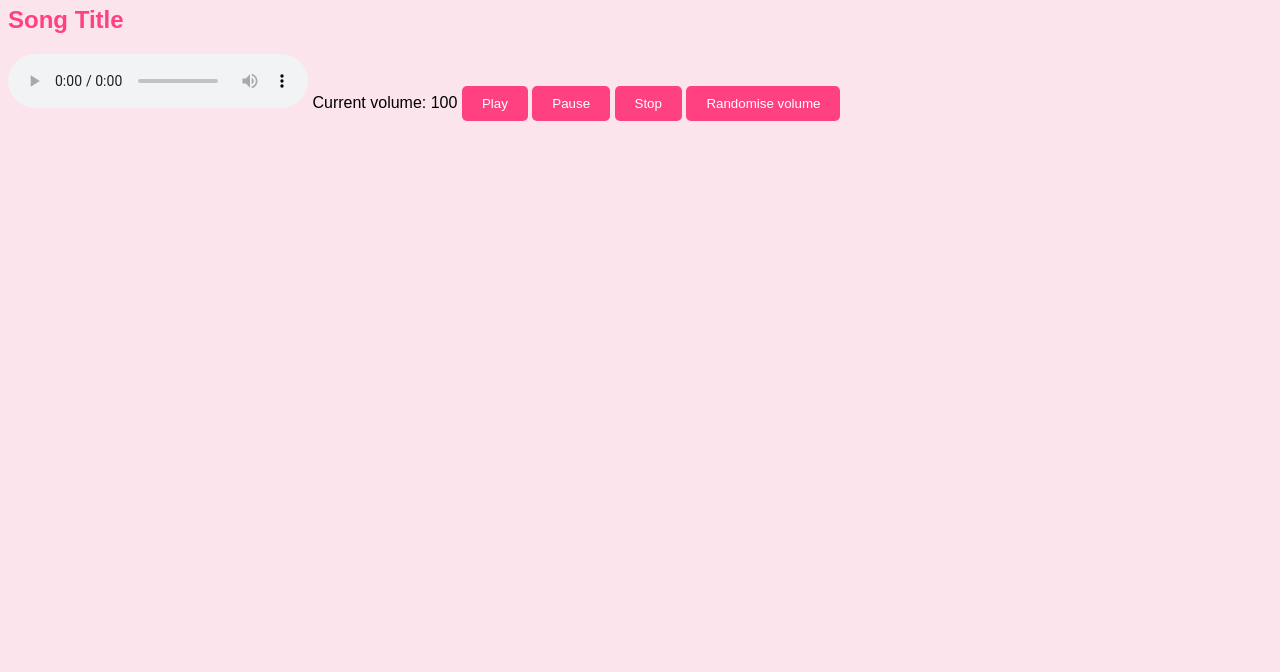
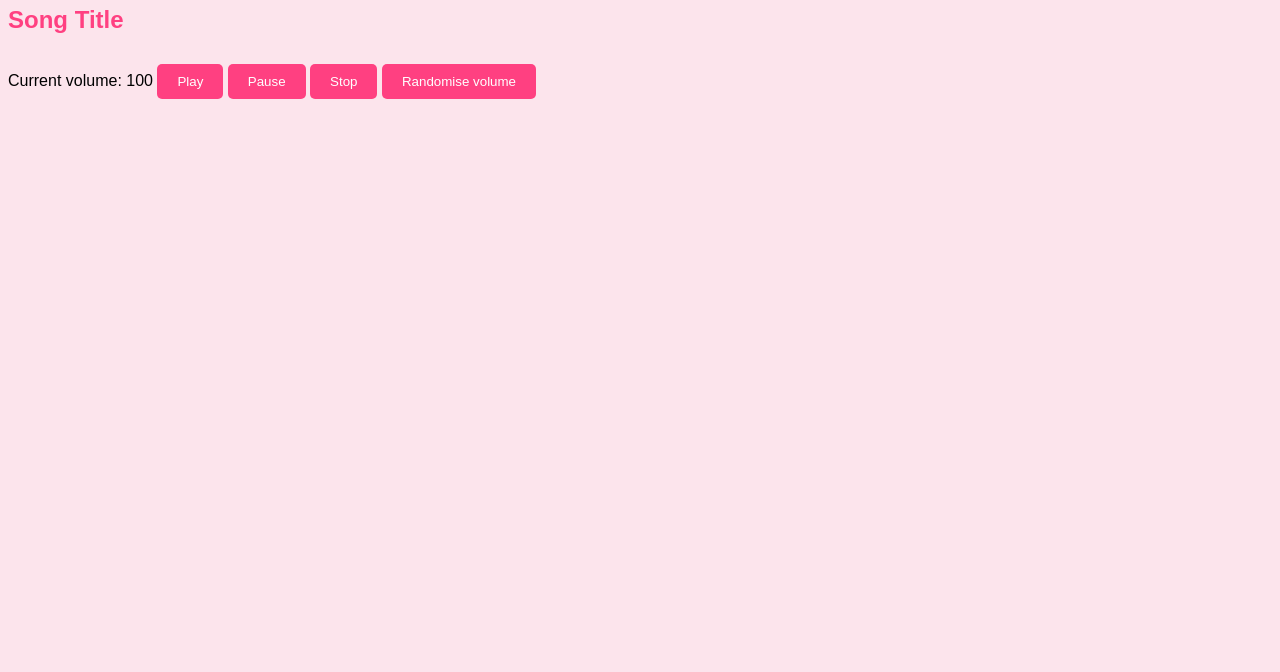
Before and after one commit to Hsien-Heng-Lie/Bad-Volume-Sliders, a website: page client/song.html in a window 1280 px wide. Shown: the part 128-800 px from the top of the page. Drawn offline with Linux system fonts and the light colour scheme.

Commit message:
disabled default audio controls

```diff
--- a/client/song.html
+++ b/client/song.html
@@ -19,7 +19,7 @@
   <h1>Song Details</h1>
   <h2 id="songTitle">Song Title</h2>
 
-  <audio controls id="audioPlayer">
+  <audio id="audioPlayer">
     <source src="./assets/purrple-cat-green-tea.mp3" type="audio/mpeg">
     Your browser does not support the audio element.
   </audio>
```
